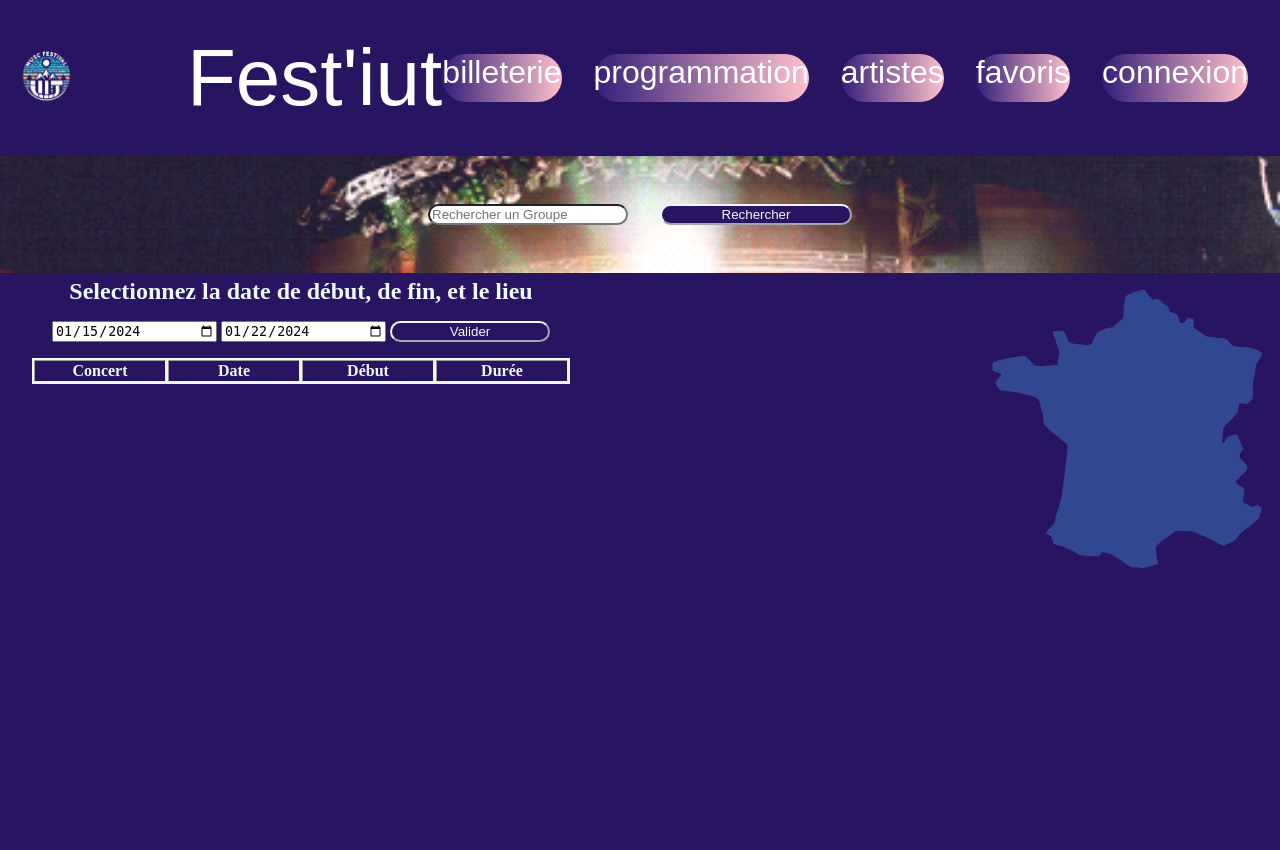
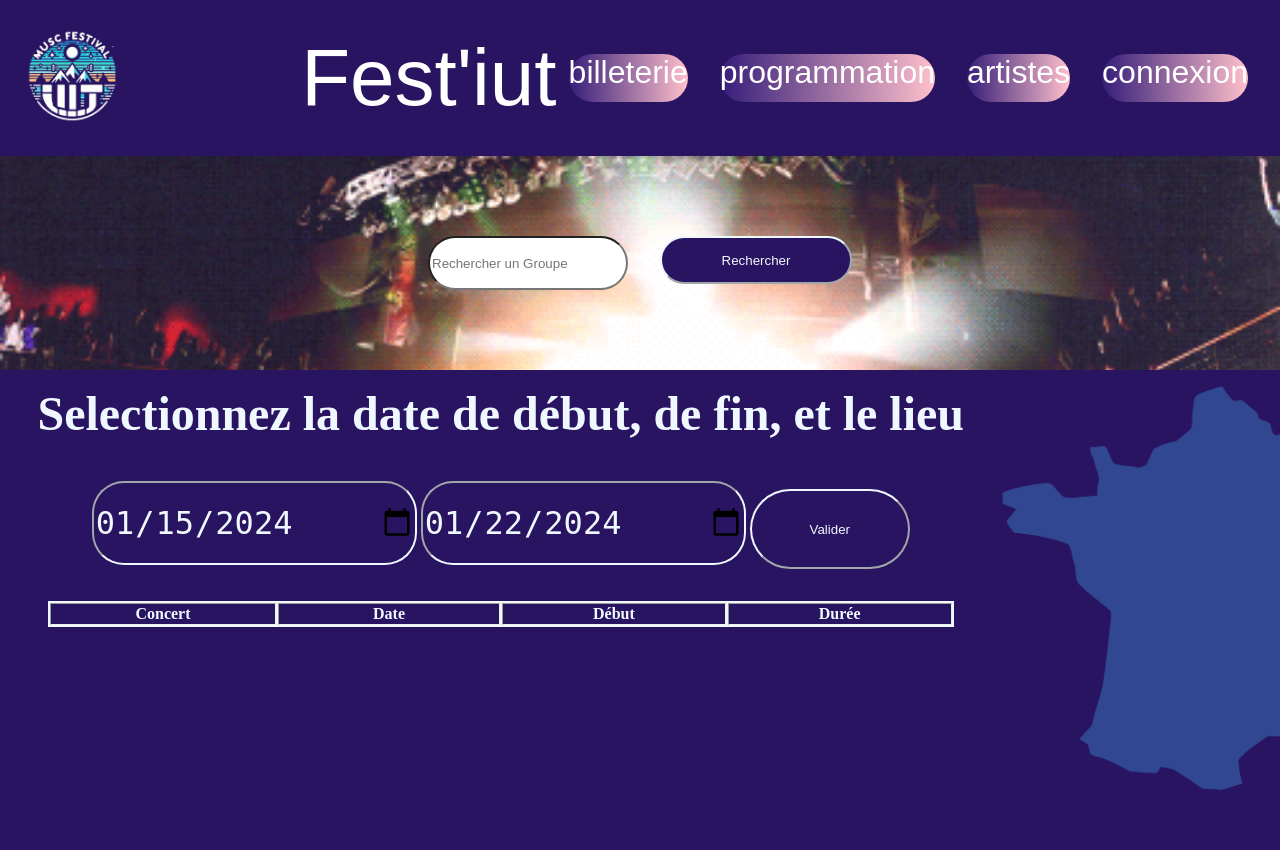
Before and after one commit to ValRom28/FestIUT, a Flask app: page / in a window 1280 px wide. Before the commit the page ends 568 px from the top, so only its background shows below. Run offline with Flask 3, Linux system fonts and the light colour scheme; lists and menus that the app fills with data are empty.

Commit message:
Page d'accueil mise à taille normale + favoris header caché si non connecter

```diff
--- a/app/static/css/map.css
+++ b/app/static/css/map.css
@@ -7,8 +7,8 @@
 #map {
     position: relative;
     margin-top: 1rem;
-    width: 18rem;
-    height: 19rem;
+    width: 25vw;
+    height: 55vh;
     background: url('../img/CarteFrance.png');
     background-size: cover;
 }
@@ -26,17 +26,17 @@
     background-image: url("../img/fondConnexion.gif");
     background-size: cover;
     background-repeat: no-repeat;
-    padding-top: 3rem;
-    padding-bottom: 3rem;
+    padding-top: 10vh;
+    padding-bottom: 10vh;
 }
 
 .searchGroupe>input{
     justify-content: center;
     align-items: center;
-    height: 30%;
+    height: 3rem;
     margin: 0 1rem;
     width: 15%;
-    border-radius: 1rem;
+    border-radius: 5rem;
 }
 
 aside>form{
@@ -57,11 +57,11 @@
 }
 
 .searchDate>input{
-    margin-top: 1rem;
+    margin-top: 2rem;
 }
 
 table{
-    margin: 1rem;
+    margin: 2rem;
     background-color: aliceblue;
     color: #281460;
     border: none;
@@ -70,24 +70,38 @@
 th{
     background-color: #281460;
     color: aliceblue;
-    width: 8rem;
+    width: 16rem;
 }
 
 td{
     text-align: center;
 }
 
-#date{
-    width: 10rem;
-    margin: 0;
-}
-
 .submit{
     background-color: #281460;
     color: aliceblue;
     border-color: aliceblue;
-    border-radius: 1rem;
+    border-radius: 3rem;
     width: 10rem;
+    height: 5rem;
+}
+
+#date{
+    width: 20rem;
+    height: 5rem;
+    font-size: 2rem;
+    border-radius: 2rem;
+    margin: 0;
+    background-color: #281460;
+    color: aliceblue;
+    border-color: aliceblue;
+}
+
+#date:hover{
+    background-color: aliceblue;
+    color: #281460;
+    border: #281460;
+    transition: 0.5s;
 }
 
 .submit:hover{
@@ -99,6 +113,8 @@
 
 h2{
     color: aliceblue;
+    font-size: 3rem;
     margin: 0;
-    margin-top: 5px;
+    margin-top: 2vh;
+    margin-bottom: 2vh;
 }
--- a/app/templates/components/headerPage.html
+++ b/app/templates/components/headerPage.html
@@ -4,8 +4,8 @@
     <a href="#" class='choix'>billeterie</a>
     <a href="#" class='choix'>programmation</a>
     <a href="{{url_for('groupes')}}"  class='choix'>artistes</a>
+    {% if connecter %}
     <a href="{{url_for('favoris')}}" class='choix'>favoris</a>
-    {% if connecter %}
     {% if admin %}
     <a href="#"  class='choix'>admin</a>
     {% endif %}
```
